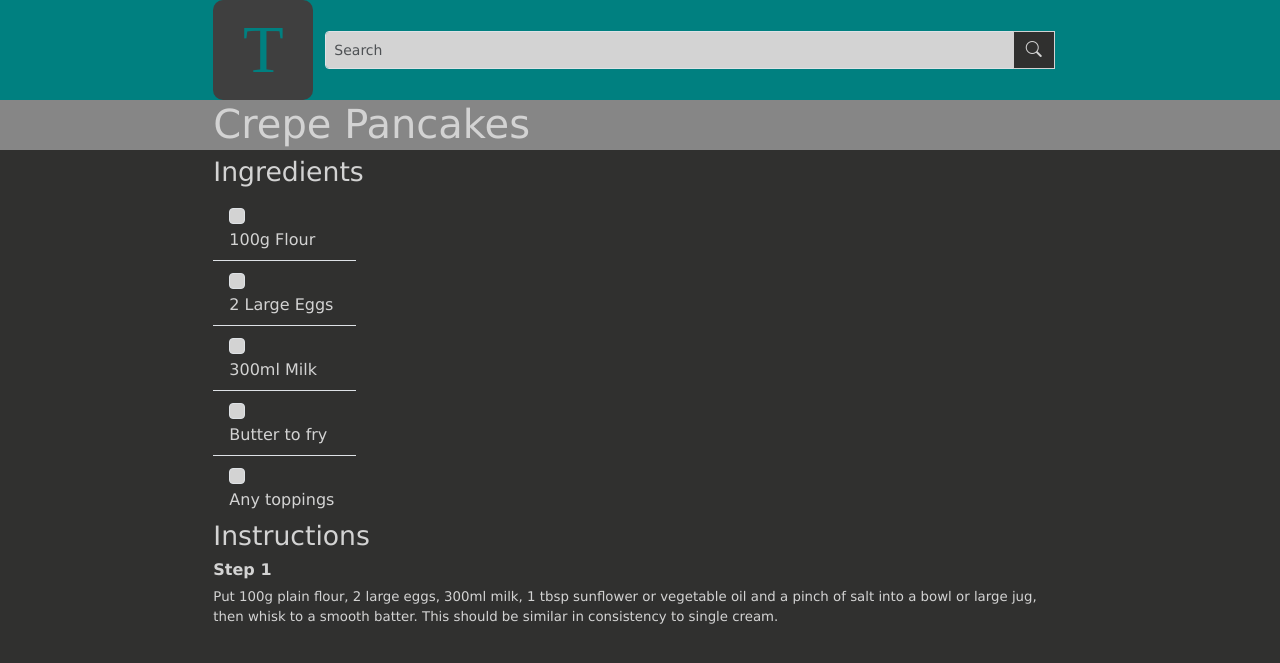
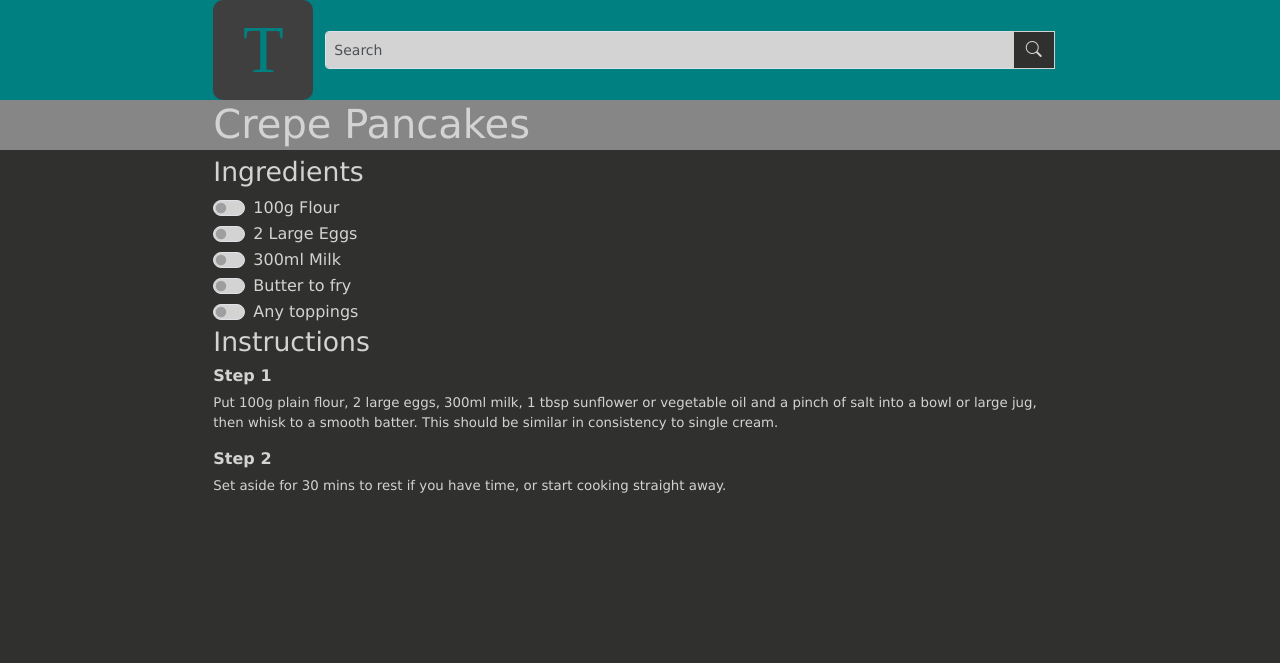
Before and after one commit to The01li3/The01li3.github.io, a PHP site: page /meals/crepePancakes.html in a window 1280 px wide. Shown: the top 663 px of the page. Run offline with PHP 8.4, Linux system fonts and the light colour scheme; some libraries are stand-ins or nearby versions.

Commit message:
checkbox examples

```diff
--- a/meals/crepePancakes.html
+++ b/meals/crepePancakes.html
@@ -12,28 +12,26 @@
 			<div class="col col-8">
 				<h1>Crepe Pancakes</h1>
 				<h2>Ingredients</h2>
-				<ul class="list-group col-2 list-group-flush">
-					<li class="list-group-item list-group-item-ingredients">
-						<input class="form-check-input me-1" type="checkbox" value="" id="ingreOne">
-						<label class="form-check-label stretched-link" for="ingreOne">100g Flour</label>
-					</li>
-					<li class="list-group-item list-group-item-ingredients">
-						<input class="form-check-input me-1" type="checkbox" value="" id="ingreTwo">
-						<label class="form-check-label stretched-link" for="ingreTwo">2 Large Eggs</label>
-					</li>
-					<li class="list-group-item list-group-item-ingredients">
-						<input class="form-check-input me-1" type="checkbox" value="" id="ingreThree">
-						<label class="form-check-label stretched-link" for="ingreThree">300ml Milk</label>
-					</li>
-					<li class="list-group-item list-group-item-ingredients">
-						<input class="form-check-input me-1" type="checkbox" value="" id="ingreFour">
-						<label class="form-check-label stretched-link" for="ingreFour">Butter to fry</label>
-					</li>
-					<li class="list-group-item list-group-item-ingredients">
-						<input class="form-check-input me-1" type="checkbox" value="" id="ingreFive">
-						<label class="form-check-label stretched-link" for="ingreFive">Any toppings</label>
-					</li>
-				</ul>
+				<div class="form-check form-switch">
+					<input class="form-check-input " type="checkbox" role="switch" value="" id="ingreOne">
+					<label class="form-check-label" for="ingreOne">100g Flour</label>
+				</div>
+				<div class="form-check form-switch">
+					<input class="form-check-input " type="checkbox" role="switch" value="" id="ingreTwo">
+					<label class="form-check-label" for="ingreTwo">2 Large Eggs</label>
+				</div>
+				<div class="form-check form-switch">
+					<input class="form-check-input " type="checkbox" role="switch" value="" id="ingreThree">
+					<label class="form-check-label" for="ingreThree">300ml Milk</label>
+				</div>
+				<div class="form-check form-switch">
+					<input class="form-check-input " type="checkbox" role="switch" value="" id="ingreFour">
+					<label class="form-check-label" for="ingreFour">Butter to fry</label>
+				</div>
+				<div class="form-check form-switch">
+					<input class="form-check-input " type="checkbox" role="switch" value="" id="ingreFive">
+					<label class="form-check-label" for="ingreFive">Any toppings</label>
+				</div>
 				<h2>Instructions</h2>
 				<ul>
 					<li>
@@ -41,6 +39,8 @@
 						<p>Put 100g plain flour, 2 large eggs, 300ml milk, 1 tbsp sunflower or vegetable oil and a pinch of salt into a bowl or large jug, then whisk to a smooth batter. This should be similar in consistency to single cream.</p>
 					</li>
 					<li>
+						<h3>Step 2</h3>
+						<p>Set aside for 30 mins to rest if you have time, or start cooking straight away.</p>
 					</li>
 				</ul>
 			</div>
--- a/meals/css/style.css
+++ b/meals/css/style.css
@@ -52,10 +52,9 @@
     background-color:var(--background-colour);
     border-color:var(--text-primary);
 }
-.list-group-item-ingredients{
+.form-switch-ingredients{
     background-color: transparent;
     color: var(--text-primary);
-    action-active-color:var(--background-colour);
 }
 .form-check-input{
     background-color: var(--text-primary);
@@ -63,6 +62,9 @@
 .form-check-input:checked{
     background-color: var(--header-wrap);
     border: var(--text-primary);
+}
+.form-check-input:focus{
+    box-shadow: none;
 }
 #site-search{
     background-color:var(--text-primary);
```
